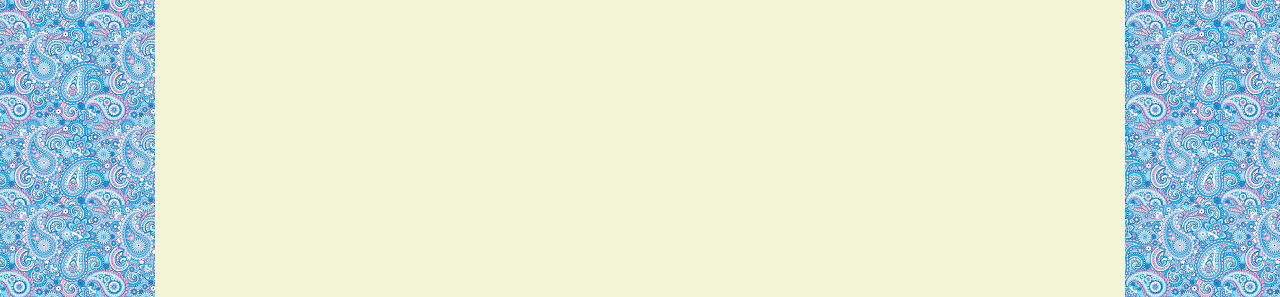
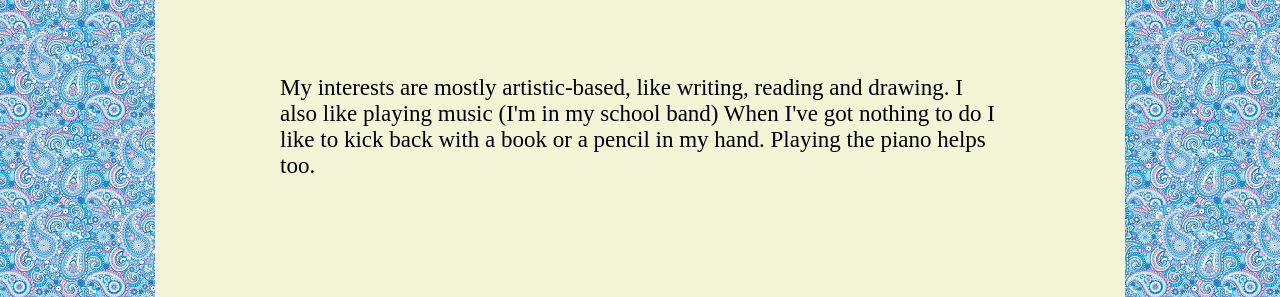
Before and after one commit to dhs17y2fquekruichin/dhs17y2fquekruichin.github.io, a plain HTML site: page index.html in a window 1280 px wide. Shown: the part 503-800 px from the top of the page. Drawn offline with nearby package versions, Linux system fonts and the light colour scheme; a web font is replaced by a local one.

Commit message:
Update css.css

```diff
--- a/css.css
+++ b/css.css
@@ -23,12 +23,13 @@ p {
 	font-size: 23px;
 	    }
 .Stuff{
-	margin-top: 400px;
+	margin-top: 100px;
 }
 h3{
 	font-family: 'Caveat Brush';
 	font-size: 30px;
 	color: #009999;
+	margin-top: 100px;
 }
 .begin{
 	background-color: #ff4da6;
```
